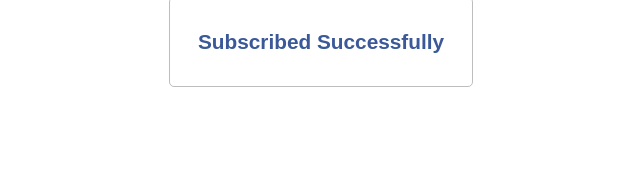
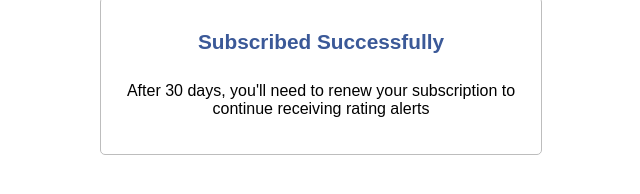
Before and after one commit to SuhailAli1999/cf-rating-alert, a website: page client/subscribedSuccessfully.html in a window 1280 px wide. Shown: the part 300-494 px from the top of the page, without its empty margins (319-959 px from the left). Drawn offline with Linux system fonts and the light colour scheme.

Commit message:
add note to user

```diff
--- a/app.js
+++ b/app.js
@@ -37,6 +37,8 @@ const transporter = nodemailer.createTransport({
   },
 });``
 
+// Delete user not verified from database
+
 cron.schedule('0 0 * * *', async () => {
   try {
     await User.deleteMany({ isVerified: false });
@@ -45,6 +47,7 @@ cron.schedule('0 0 * * *', async () => {
   }
 });
 
+// Check Codeforces rating for users
 cron.schedule('* * * * *', async () => {
   try {
     console.log("After 1 min");
--- a/client/subscribedSuccessfully.html
+++ b/client/subscribedSuccessfully.html
@@ -11,6 +11,7 @@
     <div class="container">
         <div>
             <div class="text">Subscribed Successfully</div>
+            <p>After 30 days, you'll need to renew your subscription to continue receiving rating alerts</p>
         </div>
     </div>
   <script></script>
```
